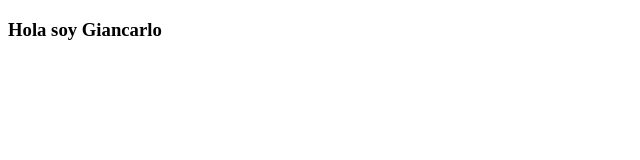
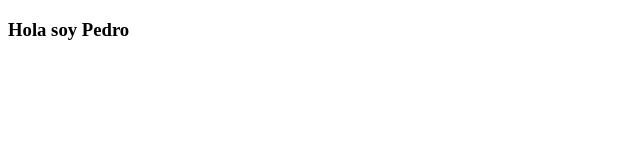
Before and after one commit to luis-alvarez1/training-angular-dev-team, an Angular app: page / in a window 1280 px wide. Shown: the top 160 px of the page, without its empty margins (0-640 px from the left). Built offline with nearby package versions, Linux system fonts and the light colour scheme.

Commit message:
Creacion constructor usando arrowFunction
Se crea un constructor con el proposito de mostrar por pantalla un nombre nuevo a los 3 segundos de haber cargado la página

```diff
--- a/src/app/app.component.ts
+++ b/src/app/app.component.ts
@@ -7,4 +7,8 @@ import { Component } from '@angular/core';
 })
 export class AppComponent {
   nombre = "Giancarlo";
+
+  constructor() {
+    setInterval(() => this.nombre = 'Pedro', 3000)
+  }
 }
```
